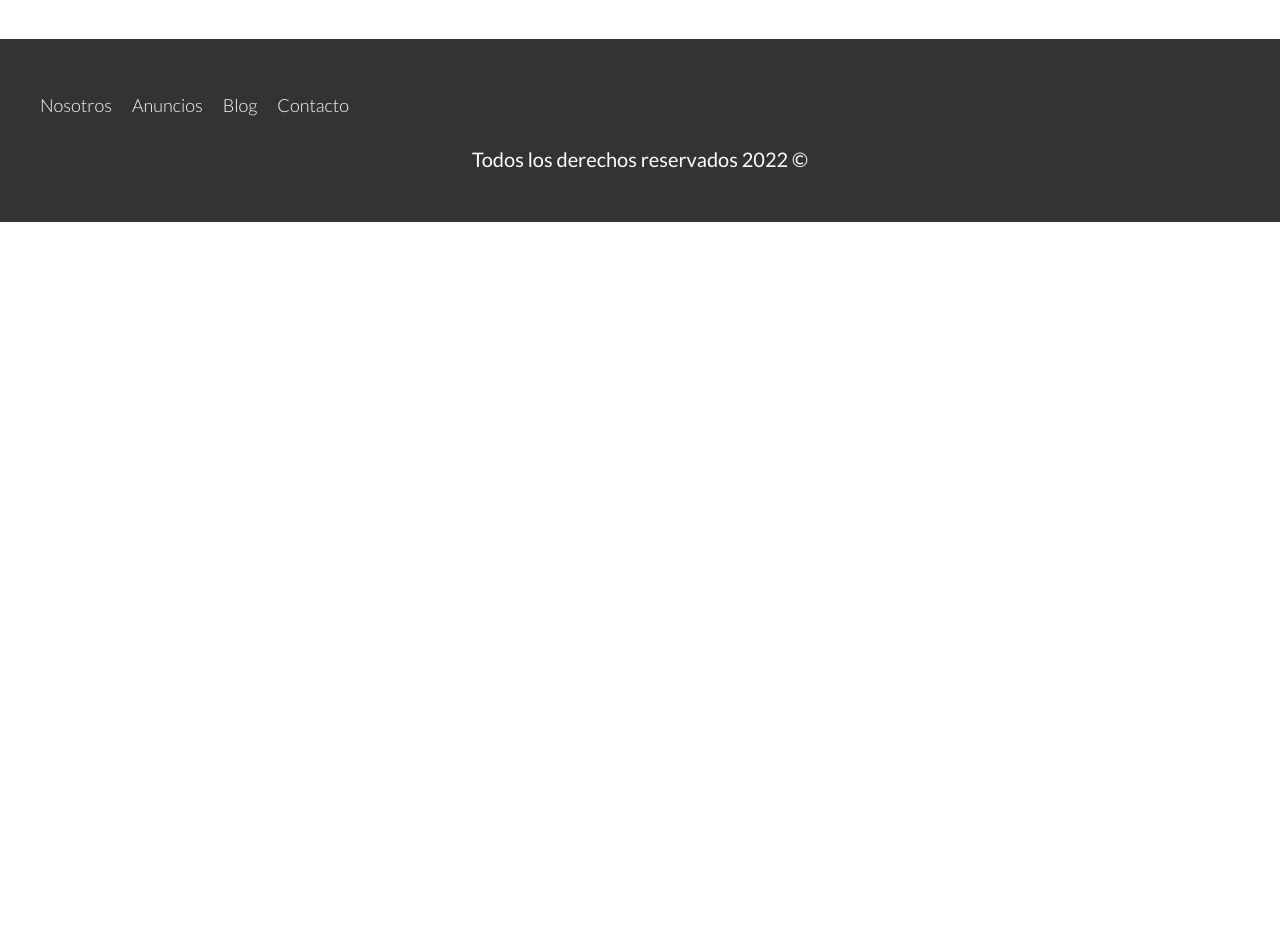
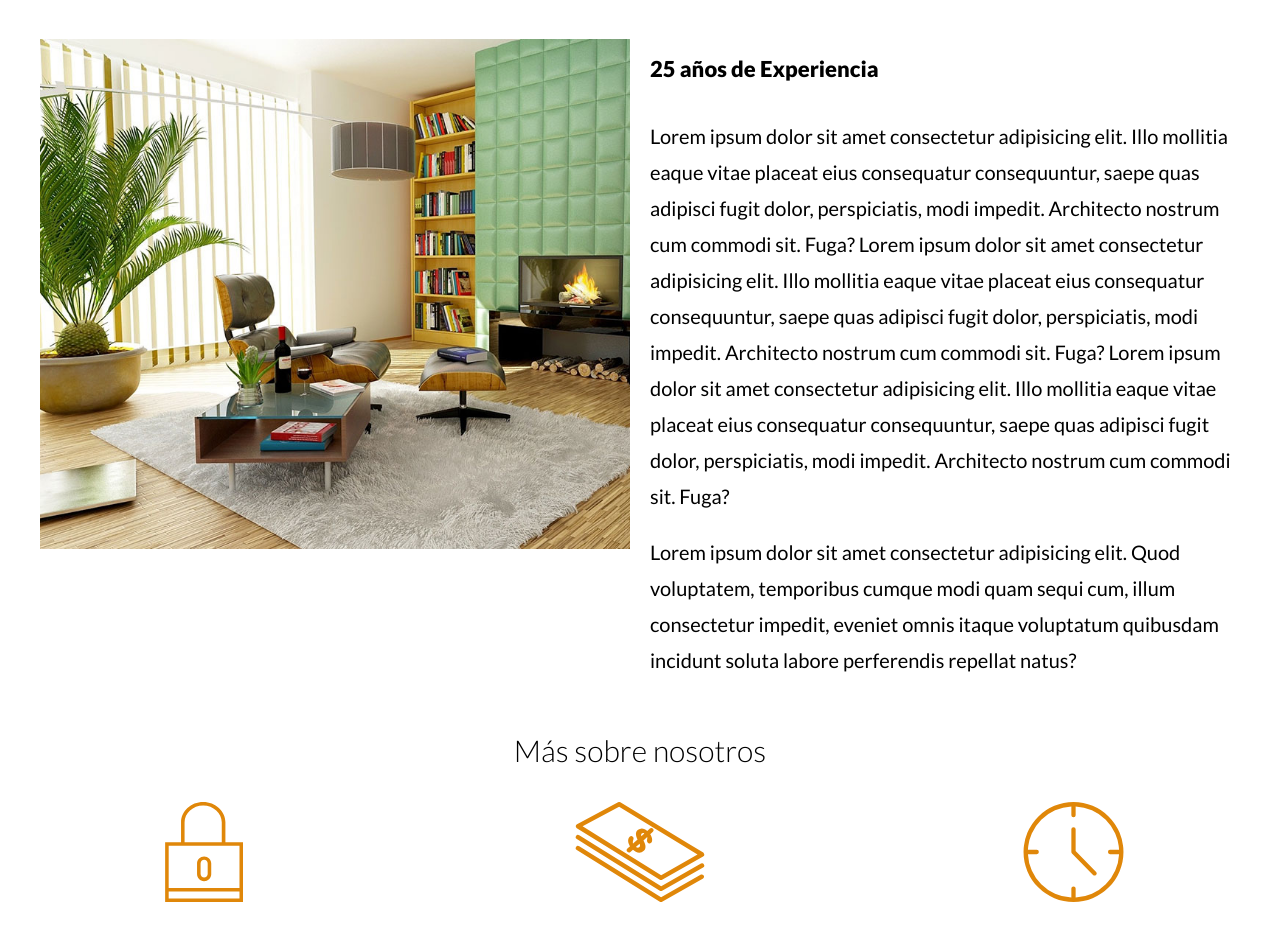
Before and after one commit to KarimBiscaiburo/Bienes-Raices, a React (Create React App) app: page /nosotros in a window 1280 px wide. Shown: the part 172-1111 px from the top of the page. Before the commit the page ends 800 px from the top, so only its background shows below. Built offline with nearby package versions, Linux system fonts and the light colour scheme.

Commit message:
Terminado pagina Nosotros

```diff
--- /dev/null
+++ b/src/components/Iconos.jsx
@@ -0,0 +1,38 @@
+import React, { Fragment } from "react";
+
+//Imagenes
+import icono1 from "../img/icono1.svg";
+import icono2 from "../img/icono2.svg";
+import icono3 from "../img/icono3.svg";
+
+function Iconos () {
+
+    return(
+        <Fragment>
+            <h2>Más sobre nosotros</h2>
+
+            <div className="iconos-nosotros">
+                <div className="icono">
+                    <img src={icono1} alt="icono" />
+
+                    <h3>Seguridad</h3>
+                    <p>Lorem ipsum dolor sit amet, consectetur adipisicing elit. Dicta sint tempora totam eligendi consequatur laboriosam dolorem praesentium voluptatem sunt fugit fugiat, ullam quae vero amet, incidunt quasi, repellendus quod inventore.</p>
+                </div>
+                <div className="icono">
+                    <img src={icono2} alt="icono precio" />
+
+                    <h3>Precio</h3>
+                    <p>Lorem ipsum dolor sit amet, consectetur adipisicing elit. Dicta sint tempora totam eligendi consequatur laboriosam dolorem praesentium voluptatem sunt fugit fugiat, ullam quae vero amet, incidunt quasi, repellendus quod inventore.</p>
+                </div>
+                <div className="icono">
+                    <img src={icono3} alt="icono a tiempo" />
+
+                    <h3>A Tiempo</h3>
+                    <p>Lorem ipsum dolor sit amet, consectetur adipisicing elit. Dicta sint tempora totam eligendi consequatur laboriosam dolorem praesentium voluptatem sunt fugit fugiat, ullam quae vero amet, incidunt quasi, repellendus quod inventore.</p>
+                </div>
+            </div>
+        </Fragment>
+    )
+}
+
+export default Iconos;
--- a/src/components/Inicio.jsx
+++ b/src/components/Inicio.jsx
@@ -4,6 +4,7 @@ import { Link } from "react-router-dom";
 
 //Componentes
 import Header from "./Header";
+import Iconos from "./Iconos";
 
 // Imagenes
 import anuncio1 from "../img/anuncio1.jpg"
@@ -23,36 +24,7 @@ function Inicio() {
             <Header clase="header inicio" titulo="Venta de Casas y Departamentos Exclusivos de Lujo" />
 
             <main>
-                <h2>Más sobre nosotros</h2>
-
-                <div className="iconos-nosotros">
-                    <div className="icono">
-
-                        {/* HAY QUE CAMBIAR LOS SVG POR LOS QUE CORRESPONDEN EN LA CARPETA IMG (IMPORTARLOS) */}
-                        <svg xmlns="http://www.w3.org/2000/svg" fill="none" viewBox="0 0 24 24" stroke-width="1.5" stroke="currentColor" class="w-6 h-6">
-                            <path stroke-linecap="round" stroke-linejoin="round" d="M16.5 10.5V6.75a4.5 4.5 0 10-9 0v3.75m-.75 11.25h10.5a2.25 2.25 0 002.25-2.25v-6.75a2.25 2.25 0 00-2.25-2.25H6.75a2.25 2.25 0 00-2.25 2.25v6.75a2.25 2.25 0 002.25 2.25z" />
-                        </svg>
-                        <h3>Seguridad</h3>
-                        <p>Lorem ipsum dolor sit amet, consectetur adipisicing elit. Dicta sint tempora totam eligendi consequatur laboriosam dolorem praesentium voluptatem sunt fugit fugiat, ullam quae vero amet, incidunt quasi, repellendus quod inventore.</p>
-                    </div>
-                    <div className="icono">
-                        <svg xmlns="http://www.w3.org/2000/svg" fill="none" viewBox="0 0 24 24" stroke-width="1.5" stroke="currentColor" class="w-6 h-6">
-                            <path stroke-linecap="round" stroke-linejoin="round" d="M12 6v12m-3-2.818l.879.659c1.171.879 3.07.879 4.242 0 1.172-.879 1.172-2.303 0-3.182C13.536 12.219 12.768 12 12 12c-.725 0-1.45-.22-2.003-.659-1.106-.879-1.106-2.303 0-3.182s2.9-.879 4.006 0l.415.33M21 12a9 9 0 11-18 0 9 9 0 0118 0z" />
-                        </svg>
-
-
-                        <h3>Precio</h3>
-                        <p>Lorem ipsum dolor sit amet, consectetur adipisicing elit. Dicta sint tempora totam eligendi consequatur laboriosam dolorem praesentium voluptatem sunt fugit fugiat, ullam quae vero amet, incidunt quasi, repellendus quod inventore.</p>
-                    </div>
-                    <div className="icono">
-                        <svg xmlns="http://www.w3.org/2000/svg" fill="none" viewBox="0 0 24 24" stroke-width="1.5" stroke="currentColor" class="w-6 h-6">
-                            <path stroke-linecap="round" stroke-linejoin="round" d="M12 6v6h4.5m4.5 0a9 9 0 11-18 0 9 9 0 0118 0z" />
-                        </svg>
-
-                        <h3>A Tiempo</h3>
-                        <p>Lorem ipsum dolor sit amet, consectetur adipisicing elit. Dicta sint tempora totam eligendi consequatur laboriosam dolorem praesentium voluptatem sunt fugit fugiat, ullam quae vero amet, incidunt quasi, repellendus quod inventore.</p>
-                    </div>
-                </div>
+                <Iconos />
             </main>
 
             <section className="seccion contenedor">
--- a/src/components/Nosotros.jsx
+++ b/src/components/Nosotros.jsx
@@ -1,5 +1,11 @@
 import React, { Fragment } from "react";
+
+//Componentes
 import Header from "./Header";
+import Iconos from "./Iconos";
+
+//Imagenes
+import imgNosotros from "../img/nosotros.jpg";
 
 function Nosotros () {
 
@@ -8,7 +14,21 @@ function Nosotros () {
             <Header clase="header" />
 
             <main>
-                <h1>Nosotros</h1>
+                <h1>Conoce Sobre Nosotros</h1>
+
+                <div className="contenedor contenido-nosotros">
+                    <img loading="lazy" src={imgNosotros} alt="Sobre Nosotros" />
+
+                    <div className="texto-nosotros">
+                        <blockquote>25 años de Experiencia</blockquote>
+
+                        <p>Lorem ipsum dolor sit amet consectetur adipisicing elit. Illo mollitia eaque vitae placeat eius consequatur consequuntur, saepe quas adipisci fugit dolor, perspiciatis, modi impedit. Architecto nostrum cum commodi sit. Fuga? Lorem ipsum dolor sit amet consectetur adipisicing elit. Illo mollitia eaque vitae placeat eius consequatur consequuntur, saepe quas adipisci fugit dolor, perspiciatis, modi impedit. Architecto nostrum cum commodi sit. Fuga? Lorem ipsum dolor sit amet consectetur adipisicing elit. Illo mollitia eaque vitae placeat eius consequatur consequuntur, saepe quas adipisci fugit dolor, perspiciatis, modi impedit. Architecto nostrum cum commodi sit. Fuga?</p>
+
+                        <p>Lorem ipsum dolor sit amet consectetur adipisicing elit. Quod voluptatem, temporibus cumque modi quam sequi cum, illum consectetur impedit, eveniet omnis itaque voluptatum quibusdam incidunt soluta labore perferendis repellat natus?</p>
+                    </div>
+                </div>
+
+                <Iconos />
             </main>
         </Fragment>
 
--- a/src/scss/layout/_inicio.scss
+++ b/src/scss/layout/_inicio.scss
@@ -4,9 +4,8 @@
 .icono {
     text-align: center;
 
-    svg {
+    img {
         height: 10rem;
-        color: v.$amarillo;
     }
 
     h3 {
--- a/src/scss/layout/_nosotros.scss
+++ b/src/scss/layout/_nosotros.scss
@@ -1,2 +1,20 @@
 @use "../base/variables" as v;
 @use "../base//mixins" as m;
+
+.contenido-nosotros {
+    @include m.tablet {
+        @include m.grid(2, 2rem)
+    }
+}
+
+.texto-nosotros blockquote {
+    margin: 0;
+    margin-top: 2rem;
+    font-weight: v.$black;
+    font-size: 2.2rem;
+    padding: 1rem 0;
+
+    @include m.tablet {
+        margin: 0;
+    }
+}
```
